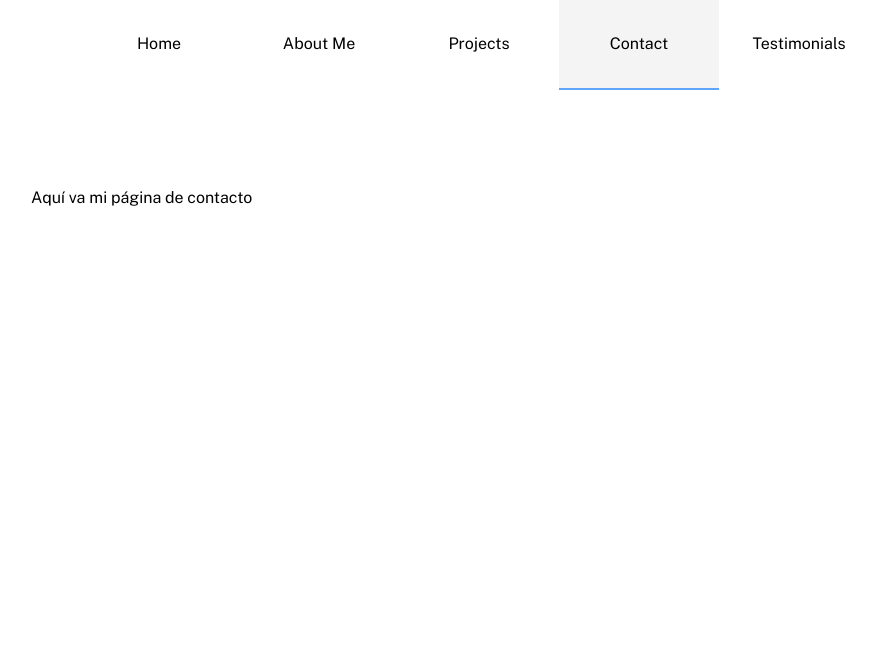
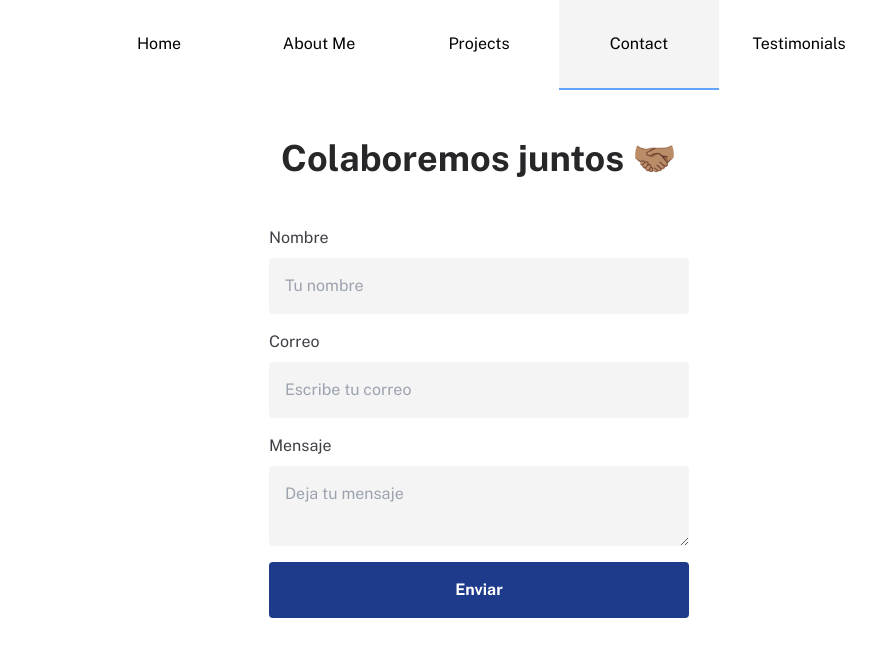
Before and after one commit to diegogama8934/portfolio, a Next.js app: page /contact in a window 1280 px wide. Shown: the top 656 px of the page, without its empty margins (161-1037 px from the left). Built offline with nearby package versions, Linux system fonts and the light colour scheme.

Commit message:
add: form on contact me page

```diff
--- a/src/app/(pages)/contact/page.tsx
+++ b/src/app/(pages)/contact/page.tsx
@@ -1,12 +1,16 @@
-
+import { ContactForm } from "@/components/atoms";
 
 
 export default function ContactPage() {
 
 
   return (
-    <>
-      Aquí va mi página de contacto
-    </>
+    <div className="flex flex-col gap-12 items-center">
+      <h1 className="text-4xl font-bold text-zinc-800">Colaboremos juntos 🤝🏽</h1>
+
+      <div className="flex gap-8">
+        <ContactForm />
+      </div>
+    </div>
   );
 }
--- a/src/app/(pages)/layout.tsx
+++ b/src/app/(pages)/layout.tsx
@@ -4,7 +4,7 @@ export default function SectionsLayout({ children }: { children: React.ReactNode
 
 
   return (
-    <main className="flex flex-col w-full lg:gap-24 gap-8">
+    <main className="flex flex-col w-full lg:gap-12 gap-8">
 
       <NavBar />
 
```
